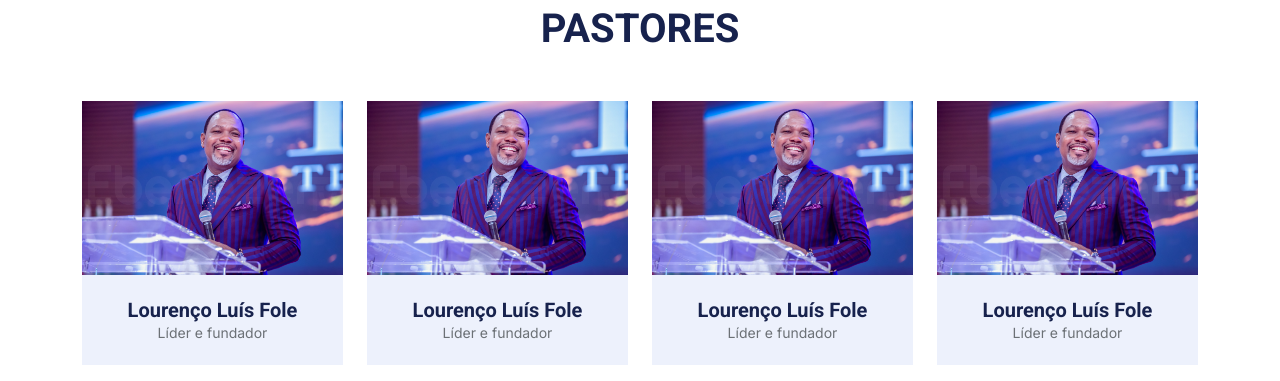
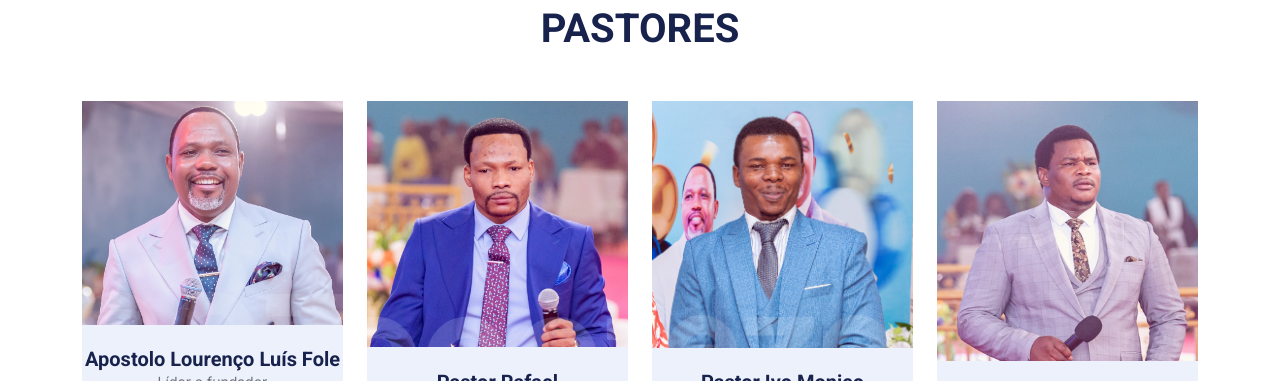
Before and after one commit to MauroUamusse/Ministerio-Divina-Esperanca, a plain HTML site: page index.html in a window 1280 px wide. Shown: the part 3746-4127 px from the top of the page. Drawn offline with nearby package versions, Linux system fonts and the light colour scheme.

Commit message:
Add files via upload

```diff
--- a/index.html
+++ b/index.html
@@ -458,11 +458,11 @@
                 <div class="col-lg-3 col-md-6 wow fadeInUp" data-wow-delay="0.1s">
                     <div class="team-item">
                         <div class="position-relative overflow-hidden">
-                            <img class="img-fluid" src="img/img7.jpg" alt="">
+                            <img class="img-fluid" src="img/lider.png" alt="">
                         </div>
                         <div class="team-text">
                             <div class="bg-light">
-                                <h5 class="fw-bold mb-0">Lourenço Luís Fole</h5>
+                                <h5 class="fw-bold mb-0">Apostolo Lourenço Luís Fole</h5>
                                 <small>Líder e fundador</small>
                             </div>
                             <div class="bg-primary">
@@ -474,12 +474,12 @@
                 <div class="col-lg-3 col-md-6 wow fadeInUp" data-wow-delay="0.3s">
                     <div class="team-item">
                         <div class="position-relative overflow-hidden">
-                            <img class="img-fluid" src="img/img7.jpg" alt="">
+                            <img class="img-fluid" src="img/pastor rafael.png" alt="">
                         </div>
                         <div class="team-text">
                             <div class="bg-light">
-                                <h5 class="fw-bold mb-0">Lourenço Luís Fole</h5>
-                                <small>Líder e fundador</small>
+                                <h5 class="fw-bold mb-0">Pastor Rafael</h5>
+                                <small>Pastor</small>
                             </div>
                             <div class="bg-primary">
                                 <a class="btn btn-square mx-1" href="https://www.facebook.com/EbenezerJulio/posts/biografia-do-aplouren%C3%A7o-fole-louren%C3%A7o-lu%C3%ADs-fole-%C3%A9-l%C3%ADder-e-fundador-da-igreja-min/1244667576755172/"><i class="fab fa-facebook-f"></i></a>
@@ -490,12 +490,12 @@
                 <div class="col-lg-3 col-md-6 wow fadeInUp" data-wow-delay="0.5s">
                     <div class="team-item">
                         <div class="position-relative overflow-hidden">
-                            <img class="img-fluid" src="img/img7.jpg" alt="">
+                            <img class="img-fluid" src="img/pastor ivo.png" alt="">
                         </div>
                         <div class="team-text">
                             <div class="bg-light">
-                                <h5 class="fw-bold mb-0">Lourenço Luís Fole</h5>
-                                <small>Líder e fundador</small>
+                                <h5 class="fw-bold mb-0">Pastor Ivo Monico</h5>
+                                <small>Pastor</small>
                             </div>
                             <div class="bg-primary">
                                 <a class="btn btn-square mx-1" href="https://www.facebook.com/EbenezerJulio/posts/biografia-do-aplouren%C3%A7o-fole-louren%C3%A7o-lu%C3%ADs-fole-%C3%A9-l%C3%ADder-e-fundador-da-igreja-min/1244667576755172/"><i class="fab fa-facebook-f"></i></a>
@@ -506,12 +506,12 @@
                 <div class="col-lg-3 col-md-6 wow fadeInUp" data-wow-delay="0.7s">
                     <div class="team-item">
                         <div class="position-relative overflow-hidden">
-                            <img class="img-fluid" src="img/img7.jpg" alt="">
+                            <img class="img-fluid" src="img/pastor antonio.png" alt="">
                         </div>
                         <div class="team-text">
                             <div class="bg-light">
-                                <h5 class="fw-bold mb-0">Lourenço Luís Fole</h5>
-                                <small>Líder e fundador</small>
+                                <h5 class="fw-bold mb-0">Pastor Antonio</h5>
+                                <small>Pastor</small>
                             </div>
                             <div class="bg-primary">
                                 <a class="btn btn-square mx-1" href="https://www.facebook.com/EbenezerJulio/posts/biografia-do-aplouren%C3%A7o-fole-louren%C3%A7o-lu%C3%ADs-fole-%C3%A9-l%C3%ADder-e-fundador-da-igreja-min/1244667576755172/"><i class="fab fa-facebook-f"></i></a>
@@ -519,6 +519,7 @@
                         </div>
                     </div>
                 </div>
+            </div>
             </div>
         </div>
     </div>
```
